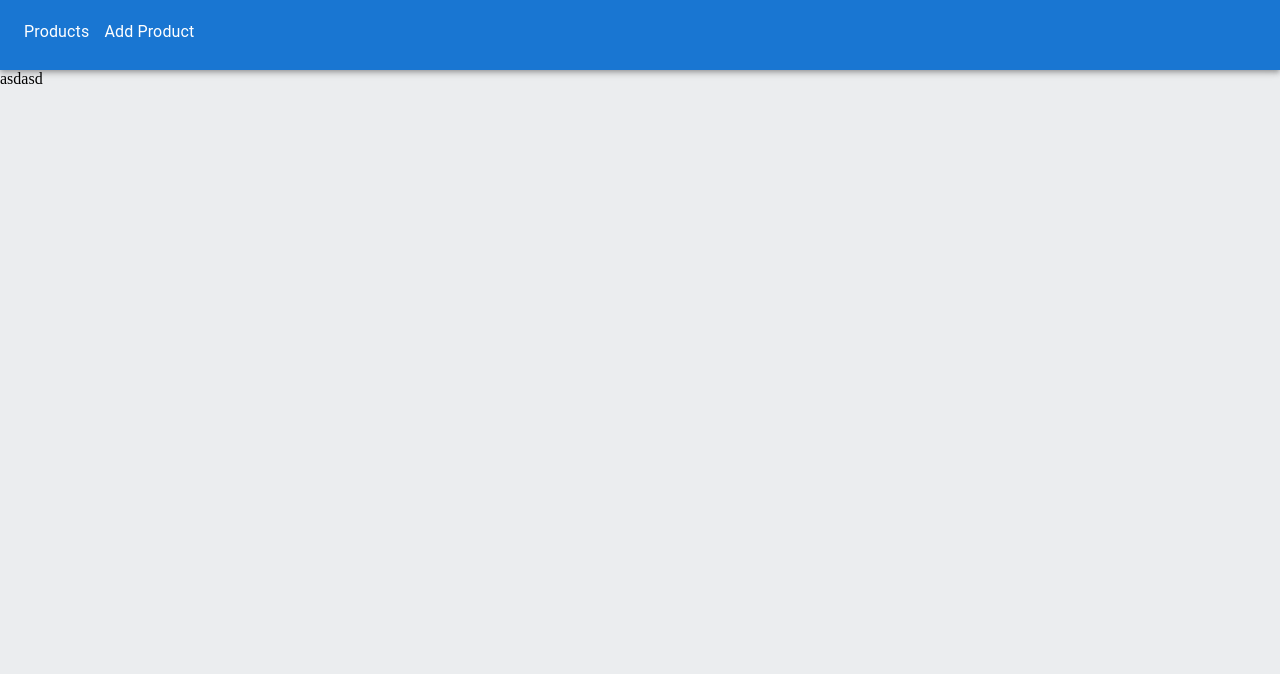
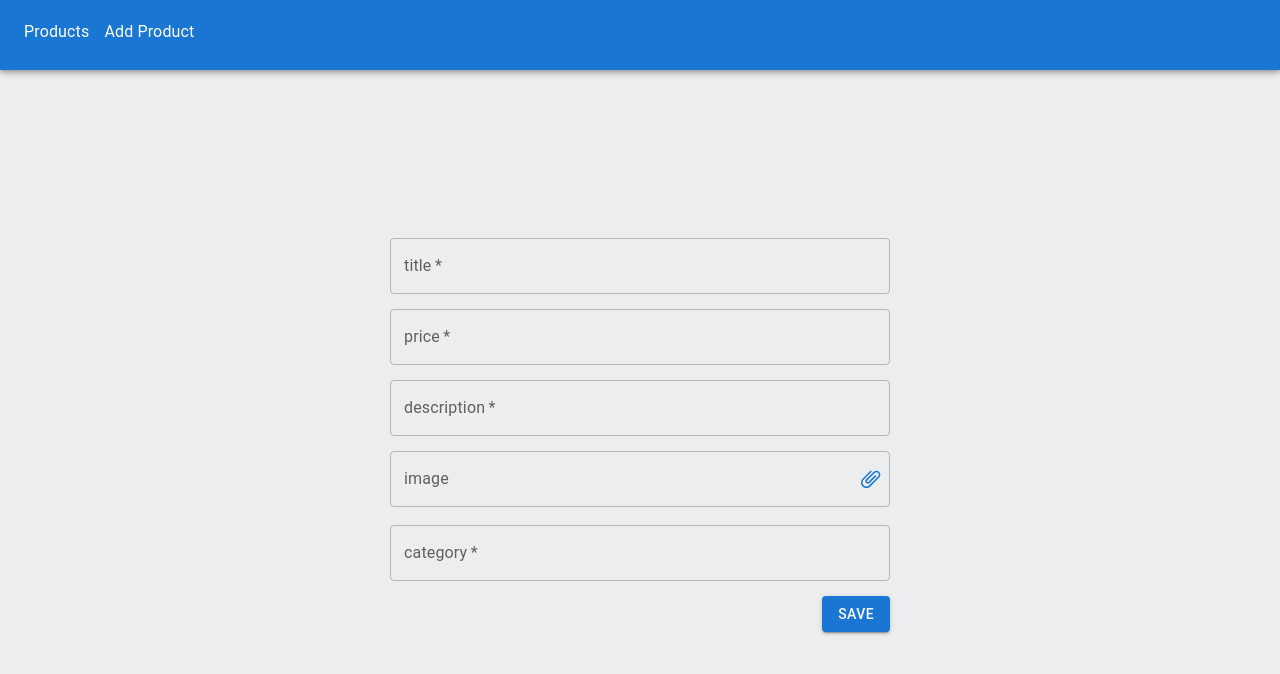
Before and after one commit to dosenk/products, a React (Create React App) app: page /products/add in a window 1280 px wide. Shown: the top 674 px of the page. Built offline with nearby package versions, Linux system fonts and the light colour scheme.

Commit message:
feat: product form

```diff
--- a/src/components/Product.tsx
+++ b/src/components/Product.tsx
@@ -23,7 +23,7 @@ interface IParams {
 const Product: FC<IProduct> = () => {
   const { id } = useParams<IParams>();
   const { data: product, isLoading, error } = useFethAppProductQuery(id);
-
+  console.log(product);
   return (
     <Box sx={{ height: '100%', display: 'flex', alignItems: 'center', justifyContent: 'center' }}>
       {error ? 'Sorry. Server is not responding...' : ''}
--- a/src/components/ProductForm.tsx
+++ b/src/components/ProductForm.tsx
@@ -1,7 +1,60 @@
-import { Box } from '@mui/material';
+import { Box, TextField, Grid, Button } from '@mui/material';
+import { ChangeEvent, useState } from 'react';
+import { productFormInputs } from './constants/constants';
+import { FileInput } from './modules/FileInput';
 
 const ProductForm = () => {
-  return <Box>asdasd</Box>;
+  const [product, setProduct] = useState({});
+  const [error, setError] = useState(false);
+
+  const handleChange = (
+    e: ChangeEvent<HTMLInputElement | HTMLTextAreaElement | any>,
+    name: string
+  ) => {
+    const { value, type, files } = e.target;
+    setProduct({ ...product, [name]: type === 'file' ? files[0].name : value });
+  };
+
+  const handleSave = () => {
+    console.log(product);
+  };
+
+  return (
+    <Grid
+      sx={{
+        height: '100%',
+        display: 'flex',
+        justifyContent: 'center',
+        alignItems: 'center'
+      }}
+    >
+      <Box sx={{ width: '500px' }} component="form">
+        {productFormInputs.map((input) => {
+          return input.type === 'text' ? (
+            <TextField
+              key={input.name}
+              required
+              label={input.name}
+              fullWidth
+              onChange={(e) => handleChange(e, input.name)}
+              sx={{ marginBottom: '15px' }}
+            />
+          ) : (
+            <FileInput
+              key={input.name}
+              {...input}
+              error={error}
+              setError={setError}
+              handleChange={handleChange}
+            />
+          );
+        })}
+        <Button variant="contained" sx={{ float: 'right' }} onClick={handleSave}>
+          Save
+        </Button>
+      </Box>
+    </Grid>
+  );
 };
 
 export default ProductForm;
--- a/src/components/Routes.tsx
+++ b/src/components/Routes.tsx
@@ -1,6 +1,7 @@
 import { Grid } from '@mui/material';
 import { lazy, Suspense } from 'react';
 import { Switch, Route, Redirect } from 'react-router-dom';
+
 const Products = lazy(() => import('./Products'));
 const Product = lazy(() => import('./Product'));
 const ProductForm = lazy(() => import('./ProductForm'));
--- a/src/components/constants/constants.ts
+++ b/src/components/constants/constants.ts
@@ -10,3 +10,26 @@ export const menu: IMenu[] = [
     link: '/products/add'
   }
 ];
+
+export const productFormInputs = [
+  {
+    name: 'title',
+    type: 'text'
+  },
+  {
+    name: 'price',
+    type: 'text'
+  },
+  {
+    name: 'description',
+    type: 'text'
+  },
+  {
+    name: 'image',
+    type: 'file'
+  },
+  {
+    name: 'category',
+    type: 'text'
+  }
+];
--- /dev/null
+++ b/src/components/modules/FileInput.tsx
@@ -0,0 +1,52 @@
+import {
+  FormControl,
+  FormHelperText,
+  IconButton,
+  InputAdornment,
+  InputLabel,
+  OutlinedInput
+} from '@mui/material';
+import AttachmentTwoToneIcon from '@mui/icons-material/AttachmentTwoTone';
+import React, { useRef, useState } from 'react';
+
+export const FileInput = ({ name, value, handleChange, error, setError }: any) => {
+  const fileInput: any = useRef();
+  const [val, setVal] = useState(value);
+
+  const handleChangeInput = (e: React.ChangeEvent<HTMLInputElement> | any) => {
+    const { files } = e.target;
+    if (!files[0]) return;
+    setVal(files[0].name);
+    handleChange(e, name);
+    setError(files[0].name.search('.img') == -1);
+  };
+
+  return (
+    <FormControl fullWidth sx={{ marginBottom: '15px' }}>
+      <input type="file" ref={fileInput} style={{ display: 'none' }} onChange={handleChangeInput} />
+      <InputLabel error={error} sx={{ height: '100%', zIndex: '10' }} htmlFor={name}>
+        {name}
+      </InputLabel>
+      <OutlinedInput
+        onClick={() => fileInput.current.click()}
+        id={name}
+        error={error}
+        type="text"
+        value={val || ''}
+        endAdornment={
+          <InputAdornment position="end" sx={{ position: 'absolute', right: '0px' }}>
+            <IconButton aria-label="file">
+              <AttachmentTwoToneIcon
+                color={error ? 'error' : 'primary'}
+                sx={{
+                  transform: 'rotate(135deg) scaleX(-1)'
+                }}
+              />
+            </IconButton>
+          </InputAdornment>
+        }
+      />
+      <FormHelperText sx={{ color: '#000' }}>{error ? 'get only .img' : ''}</FormHelperText>
+    </FormControl>
+  );
+};
```
